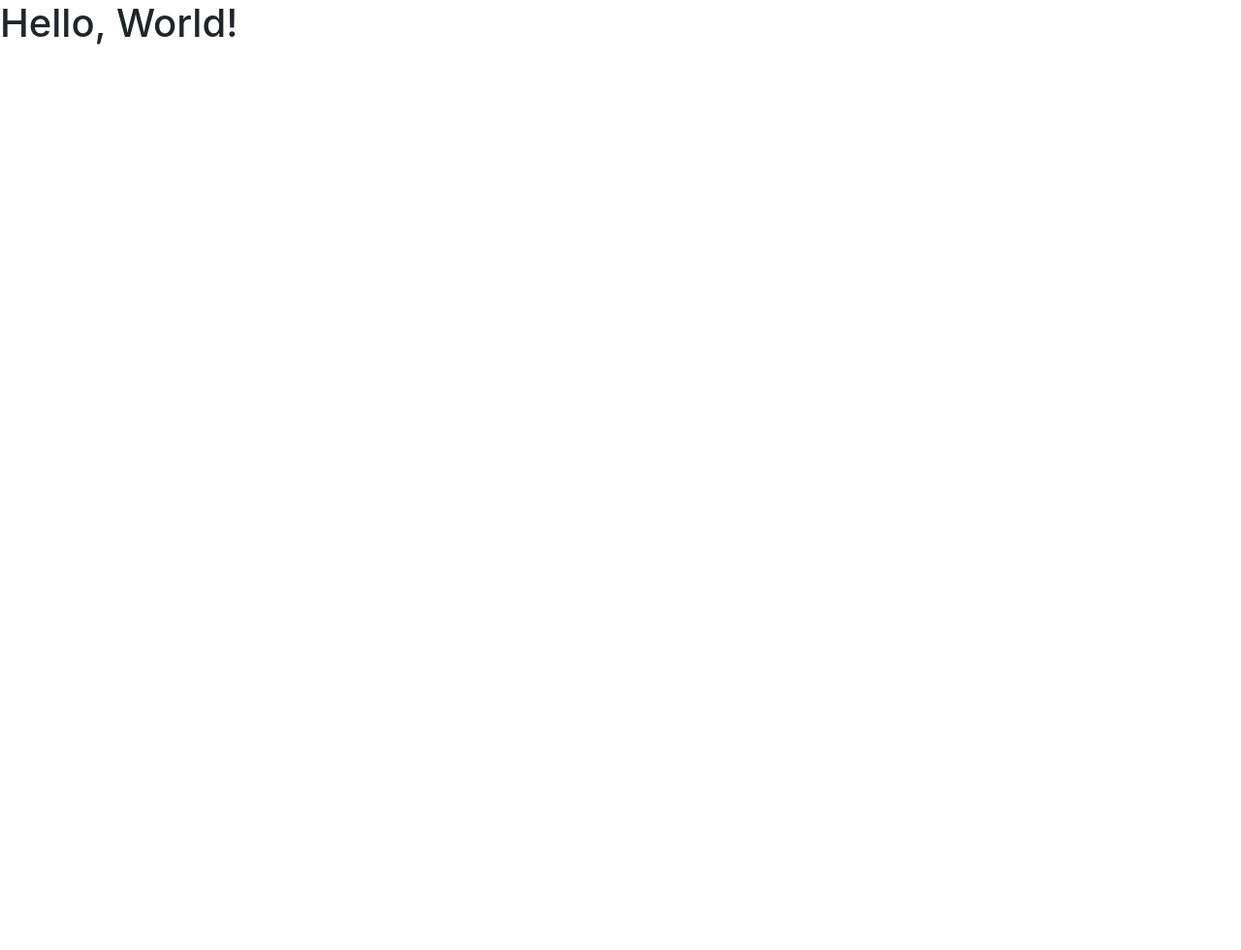
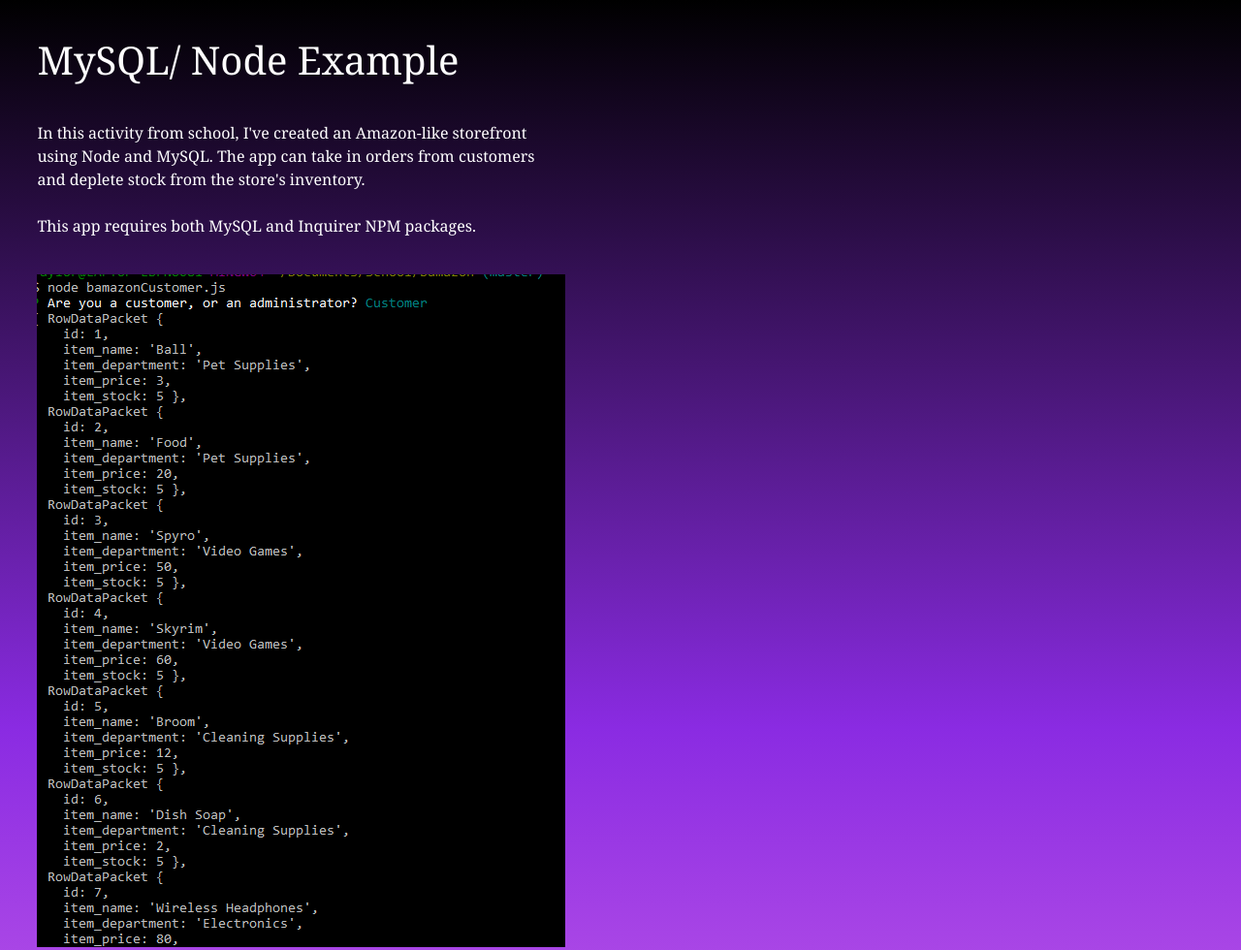
Before and after one commit to taylorpelsue/nodemysql, a plain HTML site: page index.html in a window 1280 px wide. Shown: the top 980 px of the page at 97% size. Before the commit the page ends 800 px from the top, so only its background shows below. Drawn offline with nearby package versions, Linux system fonts and the light colour scheme.

Commit message:
added files

```diff
--- a/assets/css/style.css
+++ b/assets/css/style.css
@@ -0,0 +1,27 @@
+body {
+    background: linear-gradient(black, blueviolet, violet);
+    background-repeat: no-repeat;
+    height: 100%;
+}
+
+h1 {
+    color: white;
+    font-family: Cambria;
+    margin: 3%;
+}
+
+#info {
+    font-family: Cambria;
+    color: white;
+    margin: 3%;
+}
+
+#cust {
+    margin-left: 3%;
+    margin-bottom: 3%;
+}
+
+#app {
+    margin-left: 3%;
+    margin-bottom: 3%;
+}
--- a/index.html
+++ b/index.html
@@ -6,8 +6,7 @@
     <meta name="viewport" content="width=device-width, initial-scale=1.0">
     <meta http-equiv="X-UA-Compatible" content="ie=edge">
 
-    <title>Taylor Pelsue</title>
-
+    <title>Node & MySQL</title>
 
     <!-- Linking jQuery -->
     <script src="https://cdnjs.cloudflare.com/ajax/libs/jquery/3.2.1/jquery.min.js"></script>
@@ -23,12 +22,36 @@
     <!-- Linking in Stylesheet -->
     <link rel="stylesheet" href="assets/css/style.css">
 
-    </head>
-    <body>
+</head>
 
-<h1>Hello, World!</h1>
+<body>
+
+    <div class="row">
+        <div class="col-md-12">
+            <h1>MySQL/ Node Example</h1>
+
+            <p id="info">In this activity from school, I've created an Amazon-like storefront
+                <br>using Node and MySQL. The app can take in orders from customers
+                <br>and deplete stock from the store's inventory.
+                <br>
+                <br>This app requires both MySQL and Inquirer NPM packages.</p>
+
+        </div>
+    </div>
 
 
+    <div class="row">
+        <div class="col-md-12">
+            <img src="./assets/images/cust.png" id="cust" alt="customerOrAdmin">
+        </div>
+    </div>
 
-    </body>
-    </html>
+    <div class="row">
+        <div class="col-md-12">
+            <img src="./assets/images/app.png" id="app" alt="workingApp">
+        </div>
+    </div>
+
+</body>
+
+</html>
```
Also changed, not shown: assets/images/app.png (added), assets/images/cust.png (added).
